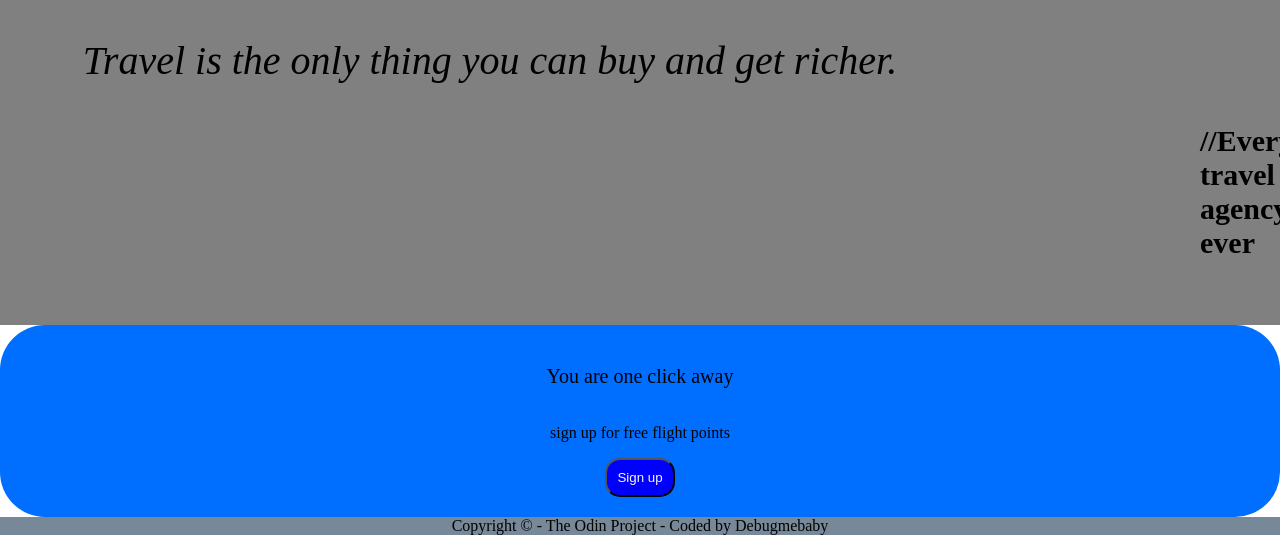
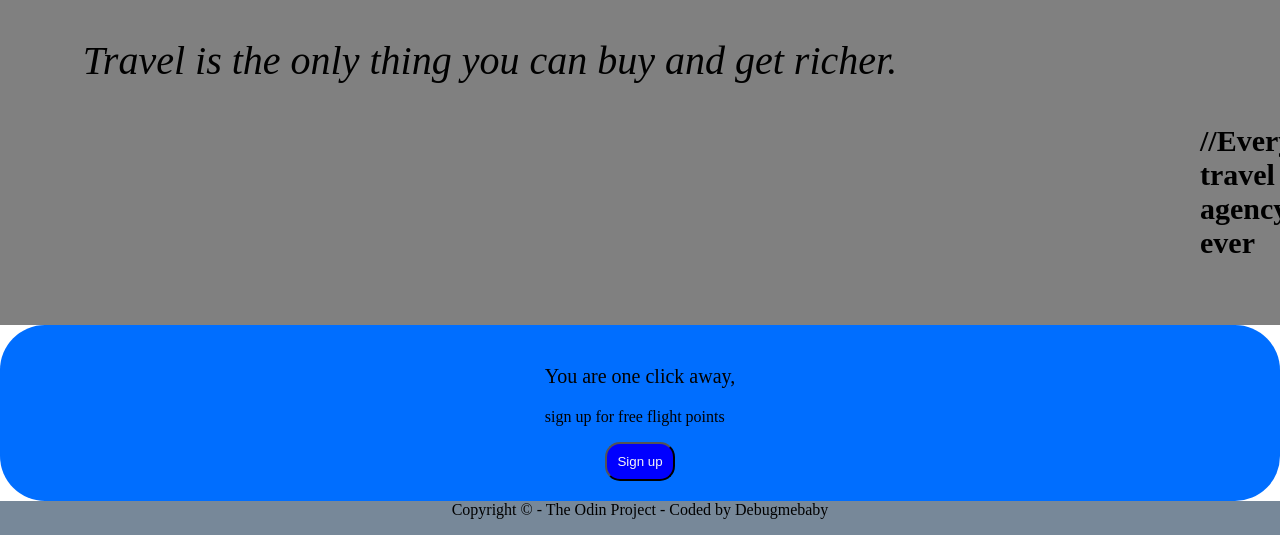
Before and after one commit to debugmebaby/my-awesome-website, a plain HTML site: page index.html in a window 1280 px wide. Shown: the part 740-1275 px from the top of the page. Drawn offline with Linux system fonts and the light colour scheme.

```diff
--- a/index.html
+++ b/index.html
@@ -64,8 +64,8 @@
 
 <div class="bottom">
 <div class="bottom-box">
-    <p class="b-main"> You are one click away</p>
-    <P class="b-sub">sign up for free flight points</P>
+    <div><p class="b-main"> You are one click away,</p>
+    <P class="b-sub">sign up for free flight points</P></div>
     <button><a href="#">Sign up</a></button>
 </div>
 </div>
```
